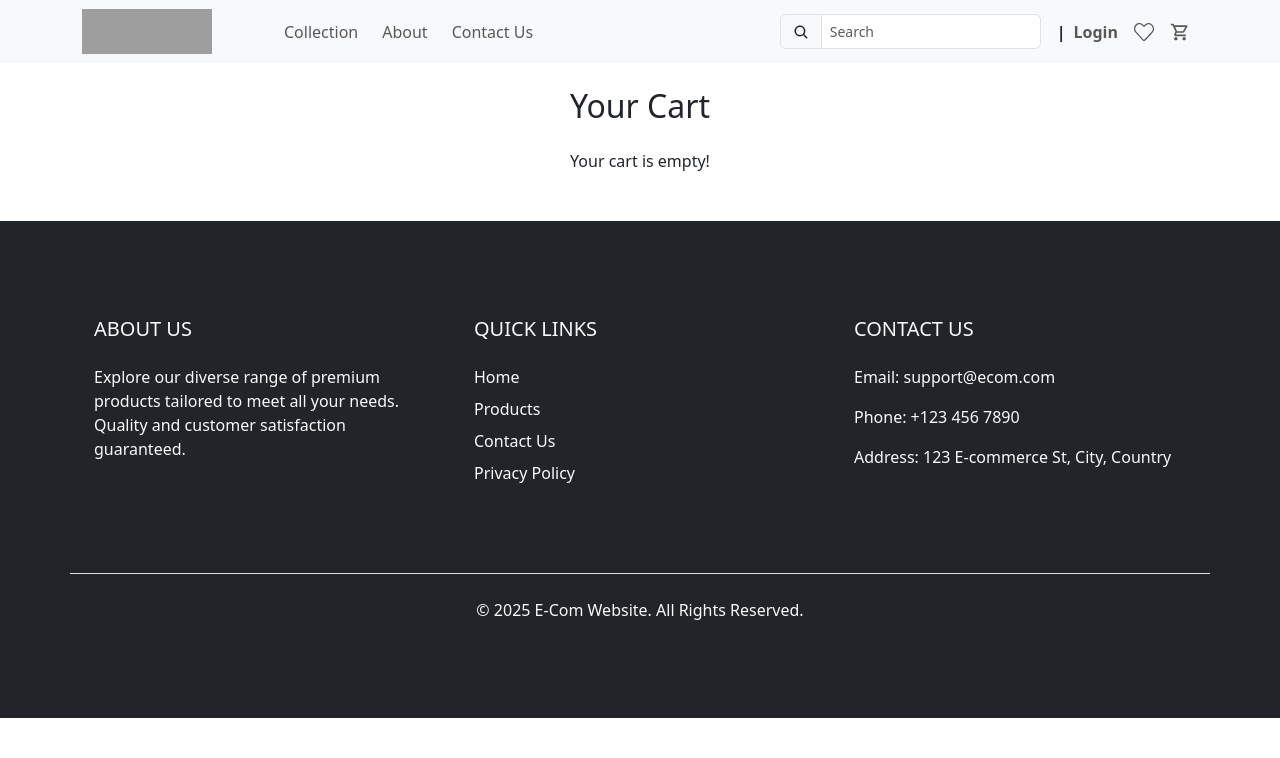
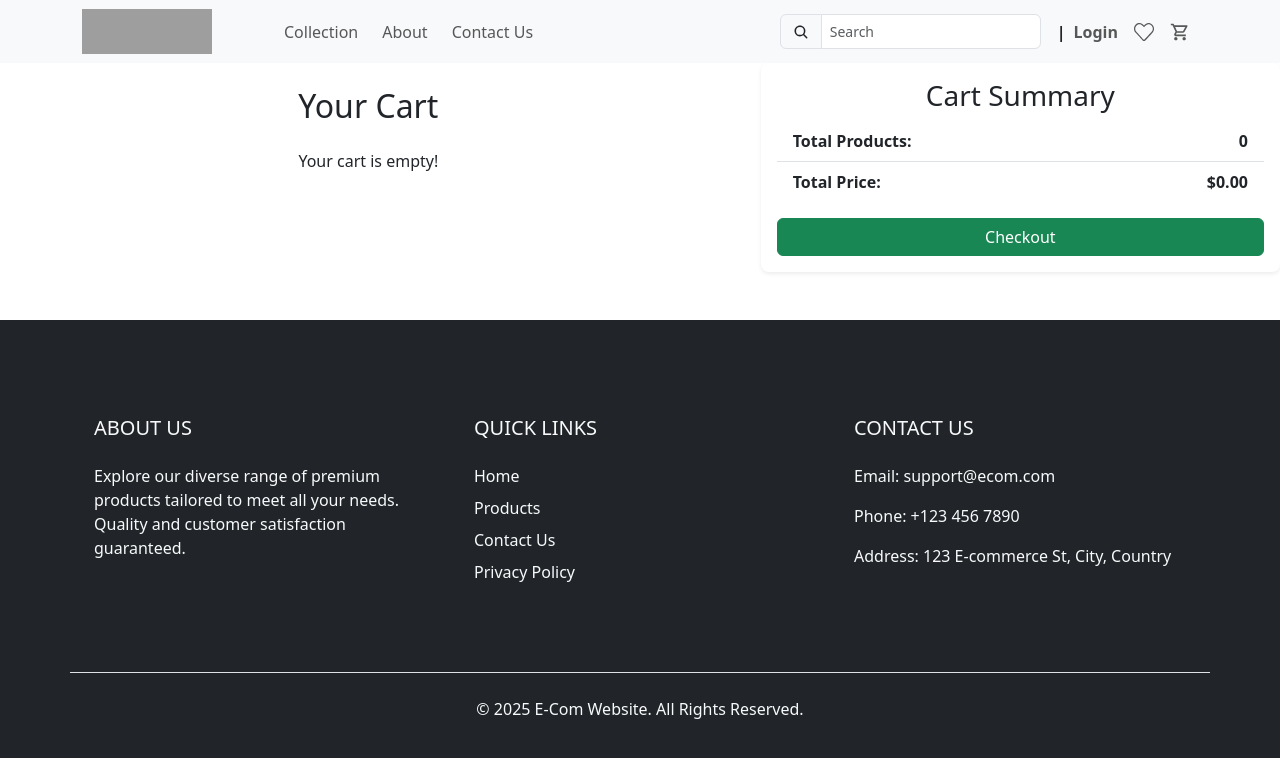
Before and after one commit to sahil28-ops/pure-next.js-project-frontend, a Next.js app: page /cart in a window 1280 px wide. Shown: the top 758 px of the page. Built offline with nearby package versions, Linux system fonts and the light colour scheme; grey boxes are pictures that could not be loaded.

Commit message:
add photoes to cart

```diff
--- a/app/cart/page.js
+++ b/app/cart/page.js
@@ -1,7 +1,7 @@
 "use client";
 import React, { useState } from "react";
 import { useAddcart } from "../_components/_context/addCart";
-import { Card, Col, Row, Button, Modal } from "react-bootstrap";
+import { Card, Col, Row, Button, Modal, ListGroup } from "react-bootstrap";
 
 const CartPage = () => {
   const { add, setAdd } = useAddcart();
@@ -20,28 +20,58 @@ const CartPage = () => {
     setShow(true);
   };
 
+  // Calculate total price and number of products
+  const totalPrice = add.reduce((acc, product) => acc + product.price, 0);
+  const totalProducts = add.length;
+
   return (
+    <Row className="g-4">
+      <Col sm={7}>
         <div className="container">
           <h2 className="mt-4 text-center">Your Cart</h2>
           {add && add.length > 0 ? (
             <Row xs={1} md={2} lg={3} className="g-3 justify-content-center">
               {add.map((product, index) => (
-         <Col key={`${product._id}-${index}`} className="d-flex justify-content-center">
-           <Card className="shadow-sm p-2 text-center rounded-3 border-0" style={{ width: "95%", maxWidth: "300px" }}>
+                <Col
+                  key={`${product._id}-${index}`}
+                  className="d-flex justify-content-center"
+                >
+                  <Card
+                    className="shadow-sm p-2 text-center rounded-3 border-0"
+                    style={{ width: "95%", maxWidth: "300px" }}
+                  >
                     <Card.Img
                       variant="top"
                       src={product.images?.[0] || "/placeholder.jpg"}
                       alt={product.name}
-               style={{ height: "150px", objectFit: "cover", borderRadius: "10px" }}
+                      style={{
+                        height: "150px",
+                        objectFit: "cover",
+                        borderRadius: "10px",
+                      }}
                     />
                     <Card.Body className="d-flex flex-column p-2">
-               <Card.Title className="fw-bold small text-truncate">{product.name}</Card.Title>
-               <Card.Text className="fw-bold small text-muted">Price: ${product.price}</Card.Text>
+                      <Card.Title className="fw-bold small text-truncate">
+                        {product.name}
+                      </Card.Title>
+                      <Card.Text className="fw-bold small text-muted">
+                        Price: ${product.price}
+                      </Card.Text>
                       <div className="mt-auto">
-                 <Button block variant="info" className="mb-2 w-100" onClick={() => handleShowDetails(product)}>
+                        <Button
+                          block
+                          variant="info"
+                          className="mb-2 w-100"
+                          onClick={() => handleShowDetails(product)}
+                        >
                           View Details
                         </Button>
-                 <Button block variant="danger" className="w-100" onClick={() => handleRemove(product._id)}>
+                        <Button
+                          block
+                          variant="danger"
+                          className="w-100"
+                          onClick={() => handleRemove(product._id)}
+                        >
                           Remove
                         </Button>
                       </div>
@@ -50,7 +80,6 @@ const CartPage = () => {
                 </Col>
               ))}
             </Row>
-
           ) : (
             <p className="text-center mt-4">Your cart is empty!</p>
           )}
@@ -67,14 +96,52 @@ const CartPage = () => {
                 className="img-fluid mb-3 rounded"
                 style={{ height: "250px", objectFit: "cover", width: "100%" }}
               />
-          <p><strong>Price:</strong> ${selectedProduct?.price}</p>
-          <p><strong>Description:</strong> {selectedProduct?.description}</p>
+              <p>
+                <strong>Price:</strong> ${selectedProduct?.price}
+              </p>
+              <p>
+                <strong>Description:</strong> {selectedProduct?.description}
+              </p>
             </Modal.Body>
             <Modal.Footer>
-          <Button variant="secondary" onClick={() => setShow(false)}>Close</Button>
+              <Button variant="secondary" onClick={() => setShow(false)}>
+                Close
+              </Button>
             </Modal.Footer>
           </Modal>
         </div>
+      </Col>
+
+      {/* Right Side - Cart Summary */}
+      <Col sm={5}>
+        <div className="shadow-sm p-3 rounded-3 border-0">
+          <h3 className="text-center">Cart Summary</h3>
+          <ListGroup variant="flush">
+            {add.map((product) => (
+              <ListGroup.Item key={product._id} className="d-flex justify-content-between align-items-center">
+                <span>{product.name}</span>
+                <span>${product.price}</span>
+              </ListGroup.Item>
+            ))}
+            <ListGroup.Item className="fw-bold">
+              <div className="d-flex justify-content-between">
+                <span>Total Products:</span>
+                <span>{totalProducts}</span>
+              </div>
+            </ListGroup.Item>
+            <ListGroup.Item className="fw-bold">
+              <div className="d-flex justify-content-between">
+                <span>Total Price:</span>
+                <span>${totalPrice.toFixed(2)}</span>
+              </div>
+            </ListGroup.Item>
+          </ListGroup>
+          <Button variant="success" className="w-100 mt-3">
+            Checkout
+          </Button>
+        </div>
+      </Col>
+    </Row>
   );
 };
 
```
Lines whose indentation alone changed are shown as unchanged.
